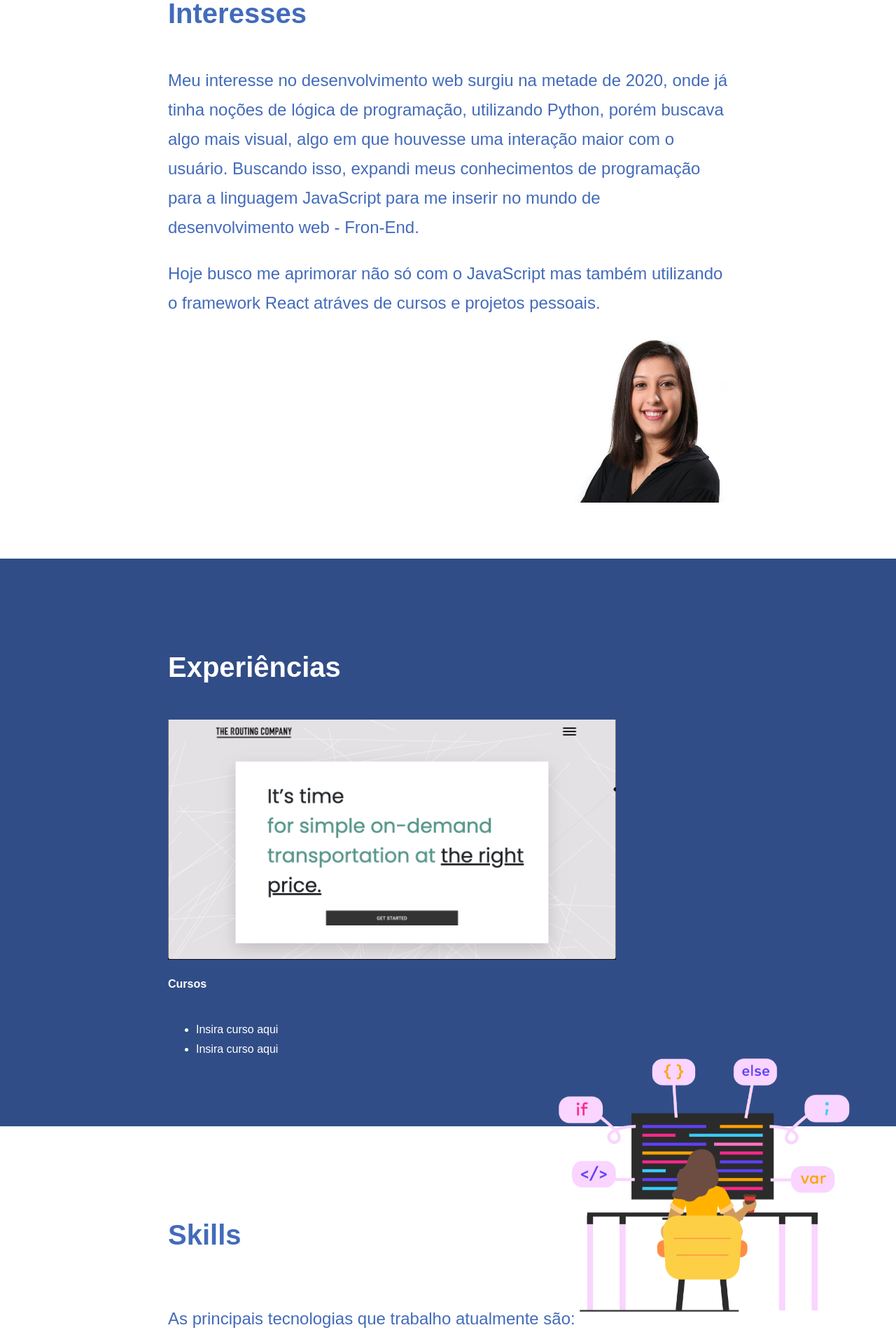
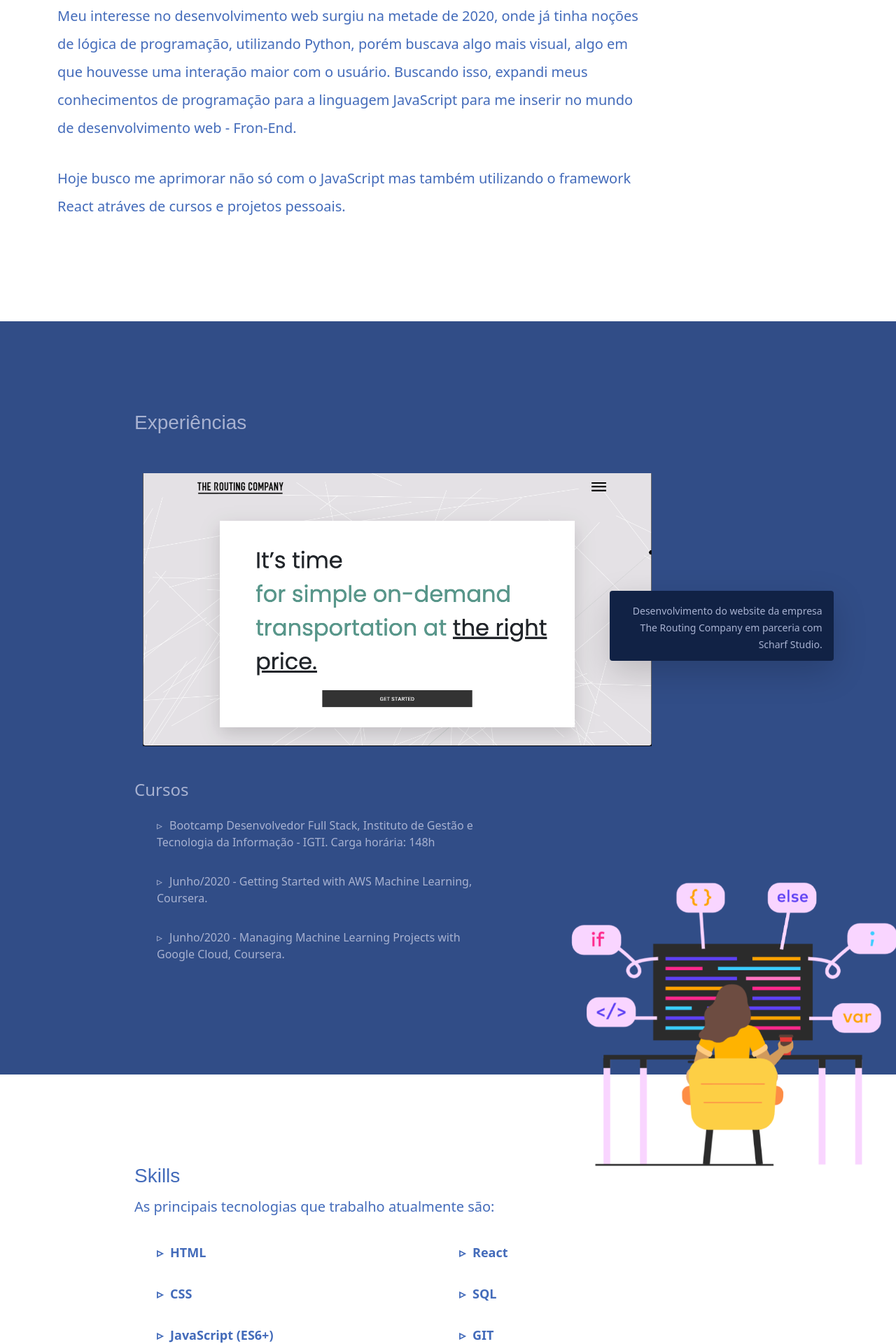
Before and after one commit to gabieller/desafio-indicium, a Next.js app: page / in a window 1280 px wide. Shown: the part 880-2800 px from the top of the page at 70% size. Built offline with nearby package versions, Linux system fonts and the light colour scheme.

Commit message:
adding bootstrap

```diff
--- a/package.json
+++ b/package.json
@@ -8,6 +8,7 @@
     "start": "next start"
   },
   "dependencies": {
+    "bootstrap": "^5.0.0-alpha1",
     "next": "10.1.1",
     "react": "17.0.2",
     "react-animated-burgers": "^1.2.8",
--- a/src/components/Layout.js
+++ b/src/components/Layout.js
@@ -5,7 +5,7 @@ import Header from "../components/Header"
 import NavBar from "../components/Navbar"
 import Footer from "../components/Footer"
 
-import styles from "../styles/Layout.module.css"
+// import "../styles/layout.css"
 
 export default function Layout(props) {
   return (
@@ -29,9 +29,11 @@ gtag('config', 'G-WB61H6RT3L');
 `,
         }}
       />
-      <Header />
-      <NavBar />
-      <div className={styles.main}>{props.children}</div>
+      <div className="container-fluid p-0">
+        <Header />
+        <NavBar />
+        {props.children}
+      </div>
       <Footer />
     </>
   )
--- a/src/pages/_app.js
+++ b/src/pages/_app.js
@@ -1,7 +1,7 @@
 import '../styles/globals.css'
 import '../styles/index.css'
 import  "../styles/header.css"
-
+import 'bootstrap/dist/css/bootstrap.css'
 
 function MyApp({ Component, pageProps }) {
   return <Component {...pageProps} />
--- a/src/pages/index.js
+++ b/src/pages/index.js
@@ -1,27 +1,33 @@
 import Layout from "../components/Layout"
-import Image from "next/image"
 
 export default function Home() {
   return (
     <Layout>
-      <div className="container">
-        <div id="home" className="home title">
+      <div id="home" className="home">
         {/* <div className="title"> */}
         <h1 className="typewriter-text">Hello, World!</h1>
         {/* </div> */}
       </div>
-        <div id="about" className="section about">
-          <div>
+      <div id="about" className="container section about">
+        <div className="container d-flex flex-row">
+          <div className="col-12 col-md-9">
             <h2>Quem sou eu</h2>
-            <p>
+            <p className="pt-3">
               Meu nome é Gabriela, natural de Florianópolis e formada em
               Engenharia de Materiais pela Universidade Federal de Santa
               Catarina. No entanto, hoje meu foco é no Desenvolvimento Web
               (Front-End) onde desenvolvo websites otimizados e responsivos
               focando na boa usabilidade do usuário.
             </p>
+          </div>
+          <div className="col-3">
+            <img src="/images/profile.jpg" className="pic-profile img-fluid" />
+          </div>
+        </div>
+        <div className="pt-5">
           <h3>Interesses</h3>
-            <p>
+          <div className="col-9 ">
+            <p className="py-3">
               Meu interesse no desenvolvimento web surgiu na metade de 2020,
               onde já tinha noções de lógica de programação, utilizando Python,
               porém buscava algo mais visual, algo em que houvesse uma interação
@@ -35,30 +41,56 @@ export default function Home() {
               pessoais.
             </p>
           </div>
-          <div className="grid grid-columns-about">
-            <p></p>
-            <img src="/images/profile.jpg" className="pic-profile" />
         </div>
       </div>
-        <div id="experiences" className="section">
+      <div id="experiences" className="section experiences">
         <h3>Experiências</h3>
-          <img src="/images/screenshot.png" width="80%" />
+        <div className="container d-flex flex-row">
+          <div className="col-10">
+            <a href="https://theroutingcompany.com/" target="_blank">
+              <img src="/images/screenshot.png" width="100%" className="py-5" />
+            </a>
+          </div>
+          <div className="wrapper">
+            <div className="description shadow-lg text-end p-3">
+              <small>
+                Desenvolvimento do website da empresa The Routing Company em
+                parceria com Scharf Studio.
+              </small>
+            </div>
+          </div>
+        </div>
         <h4>Cursos</h4>
+        <div className="col-7">
           <ul>
-            <li>Insira curso aqui</li>
-            <li>Insira curso aqui</li>
+            <li className="items">
+              Bootcamp Desenvolvedor Full Stack, Instituto de Gestão e
+              Tecnologia da Informação - IGTI. Carga horária: 148h
+            </li>
+            <li className="items">
+              Junho/2020 - Getting Started with AWS Machine Learning, Coursera.
+            </li>
+            <li className="items">
+              Junho/2020 - Managing Machine Learning Projects with Google Cloud,
+              Coursera.
+            </li>
           </ul>
+        </div>
       </div>
       <div id="skills" className="section skills">
         <h3>Skills</h3>
         <p>As principais tecnologias que trabalho atualmente são:</p>
-          <ul className="skills-list grid grid-columns-skills">
-            <li className="skills-items">HTML</li>
-            <li className="skills-items">CSS</li>
-            <li className="skills-items">JavaScript (ES6+)</li>
-            <li className="skills-items">React</li>
-            <li className="skills-items">SQL</li>
-            <li className="skills-items">GIT</li>
+        <ul className="skills-list d-flex flex-row">
+          <div className="col">
+            <li className="items">HTML</li>
+            <li className="items">CSS</li>
+            <li className="items">JavaScript (ES6+)</li>
+          </div>
+          <div className="col">
+            <li className="items">React</li>
+            <li className="items">SQL</li>
+            <li className="items">GIT</li>
+          </div>
         </ul>
         {/* </div> */}
 
@@ -66,7 +98,6 @@ export default function Home() {
           <img className="coding-girl" src="/images/coding.png" />
         </div>
       </div>
-      </div>
     </Layout>
   )
 }
--- a/src/styles/Footer.module.css
+++ b/src/styles/Footer.module.css
@@ -5,8 +5,8 @@
   height: 100%;
   display: flex;
   flex-direction: column;
-  /* justify-content: center; */
   align-items: center;
+  padding-top: 2rem;
 }
 
 .title {
--- a/src/styles/Layout.module.css
+++ /dev/null
@@ -1,7 +0,0 @@
-.main {
-  flex: 1;
-  display: flex;
-  flex-direction: column;
-  justify-content: center;
-  align-items: center;
-}
--- a/src/styles/NavBar.module.css
+++ b/src/styles/NavBar.module.css
@@ -4,7 +4,7 @@
   justify-content: center;
   width: 8%;
   background-color: #d78001;
-  height: 100vh;
+  height: 100%;
   font-size: 0.65em;
 }
 
@@ -13,17 +13,17 @@
   margin: auto;
 }
 
-
-
 .nav li {
   padding-top: 2.75rem;
   padding-bottom: 1rem;
   width: 100%;
   cursor: pointer;
+  transition: transform .2s
 }
 
 .nav li:hover {
   cursor: pointer;
+  transform: scale(1.5)
 }
 
 .list li {
--- a/src/styles/globals.css
+++ b/src/styles/globals.css
@@ -2,8 +2,8 @@ html,
 body {
   padding: 0;
   margin: 0;
-  font-family: 'Mulish', sans-serif;
   scroll-behavior: smooth;
+  overflow: hidden;
 }
 
 a {
@@ -17,6 +17,5 @@ a {
 
 .active {
   opacity: 30%;
-  /* border-top: white 1px solid;
-  border-bottom: white 1px solid; */
+
 }
--- a/src/styles/index.css
+++ b/src/styles/index.css
@@ -1,90 +1,83 @@
-.container {
-  background-color: #314d87;
-  color: white;
-  min-height: 100vh;
-  width: 100%;
-  display: flex;
-  flex-direction: column;
-  justify-content: center;
-  align-items: center;
-  line-height: 1.75;
-}
-.section {
-  width: 100%;
-  display: flex;
-  padding: 5rem 15rem;
-  flex-direction: column;
+:root {
+  --BackGroundColor: #314d87;
+  --SecondaryColor: #a0bbf2;
+  --BackGroundWhite: #ffffff;
+  --LettersColor: #436bba;
+  --LettersSecondary: #a8b2d1
 }
 
-
-
-
+.section {
+  padding: 8rem 12rem;
+}
 
 .home {
-  background: linear-gradient(90deg, #314d87 50%, #a0bbf2 50%);
-  width: 100%;
+  background: linear-gradient(
+    90deg,
+    var(--BackGroundColor) 50%,
+    var(--SecondaryColor) 50%
+  );
+  /* width: 100%; */
   padding: 10rem 6rem;
   display: flex;
   flex-direction: row;
   justify-content: center;
 }
 
-
-
-
 .typewriter-text {
   overflow: hidden;
   position: relative;
   width: 18rem;
-  border-right: 2px solid white;
+  border-right: 2px solid var(--BackGroundWhite);
   white-space: nowrap;
   animation: typewriter 2s steps(44) 0.5s 1 normal both,
     blinkTextCursor 400ms steps(44) infinite normal;
 }
 
 .about {
-  background-color: #fff;
-  color: #436bba;
-}
-
-.grid {
-  display: inline-grid;
-}
-
-.grid-columns-about {
-  grid-template-columns: 2fr 1fr;
-  column-gap: 80px;
+  background-color: var(--BackGroundWhite);
+  color: var(--LettersColor);
 }
 
 .pic-profile {
   object-fit: cover;
-  height: 100%;
-  width: 100%;
-  border-radius: 5%;
+}
+
+.border {
+  border: 5px solid black;
+}
+
+.experiences {
+  background-color: var(--BackGroundColor);
+  color: var(--LettersSecondary);
+}
+
+.description {
+  background-color: #112245;
+  color: var(--Letters);
+  z-index: 2;
+  position: absolute;
+  width: 320px;
+  height: 100px;
+  bottom: 170px;
+  z-index: 5;
+  left: -60px;
+  text-align: end;
+  border-radius: 4px;
 }
 
 .skills {
-  background-color: #fff;
-  color: #000;
+  background-color: var(--BackGroundWhite);
   color: #436bba;
 }
 
-.skills-items::before {
+.items::before {
   content: "▹";
   padding-right: 10px;
-  /* position: absolute; */
 }
 
 .skills li {
-  list-style: none;
-  padding: 1rem 0;
   font-size: large;
   font-weight: bold;
-}
-
-.grid-columns-skills {
-  grid-template-columns: repeat(2, 250px);
-  column-gap: 10px;
 }
 
 .wrapper {
@@ -97,8 +90,6 @@
   left: 65%;
   bottom: 200px;
 }
-
-
 
 @keyframes typewriter {
   from {
@@ -126,28 +117,25 @@
   }
 }
 
-
 h1 {
   font-family: "Fira Code", monospace;
-  font-weight: 500;
-  display: flex;
-  flex-direction: row;
-  margin: 0;
-  line-height: 1.15;
-  font-size: 5rem;
   color: white;
 }
 
 h2 {
-  font-family: "B612", sans-serif;
-  font-size: 3rem;
+  font-family: "Mulish", sans-serif;
 }
 
 h3 {
-  font-family: "B612", sans-serif;
-  font-size: 2.5rem;
+  font-family: "Mulish", sans-serif;
 }
 
 p {
-  font-size: 1.5rem;
+  font-size: 1.25rem;
+  line-height: 2;
 }
+
+li {
+  list-style: none;
+  padding: 1rem 0;
+}
```
Also changed, not shown: 1 other file (tests, documents, lock files or other folders). Lines whose indentation alone changed are shown as unchanged.
